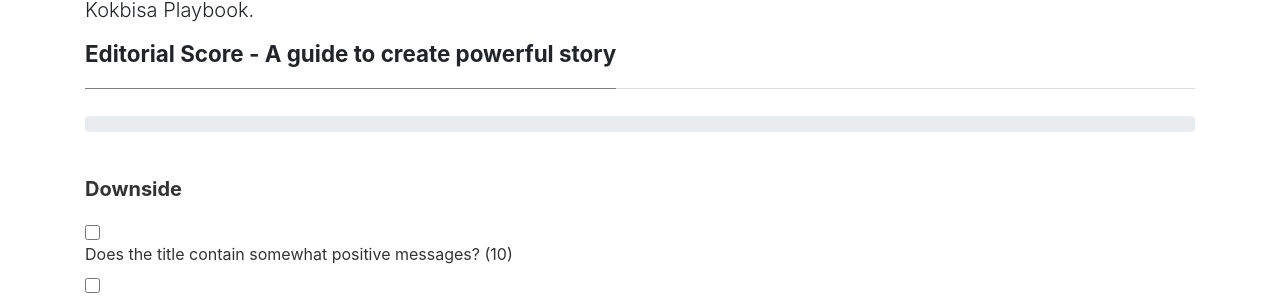
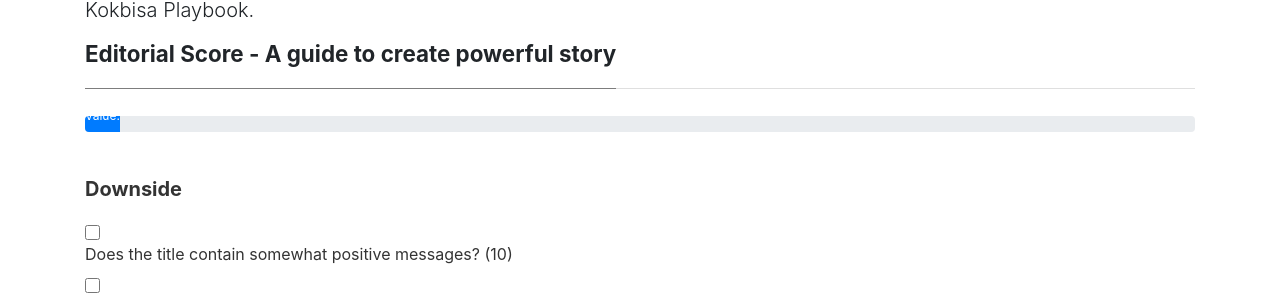
Before and after one commit to yogdogz/apollo, a Jekyll site: the page built from _pages/toolkit/editorialscore.md, in a window 1280 px wide and 1193 px high. Shown: the part 139-437 px from the top of the window. Built offline with Jekyll 4.4.1, drawn with Linux system fonts in a browser that asks for light colours; nearby versions of some CDN libraries.

Commit message:
Update editorialscore.md

```diff
--- a/_pages/toolkit/editorialscore.md
+++ b/_pages/toolkit/editorialscore.md
@@ -14,7 +14,8 @@
 
 <div class="progress">
        <div class="progress-bar" role="progressbar" aria-valuenow="50" aria-valuemin="0" aria-valuemax="100">
-       </div>
+        <p>Value: <span id="progress"></span></p>
+   </div>
    </div>
 
 <br>
```
